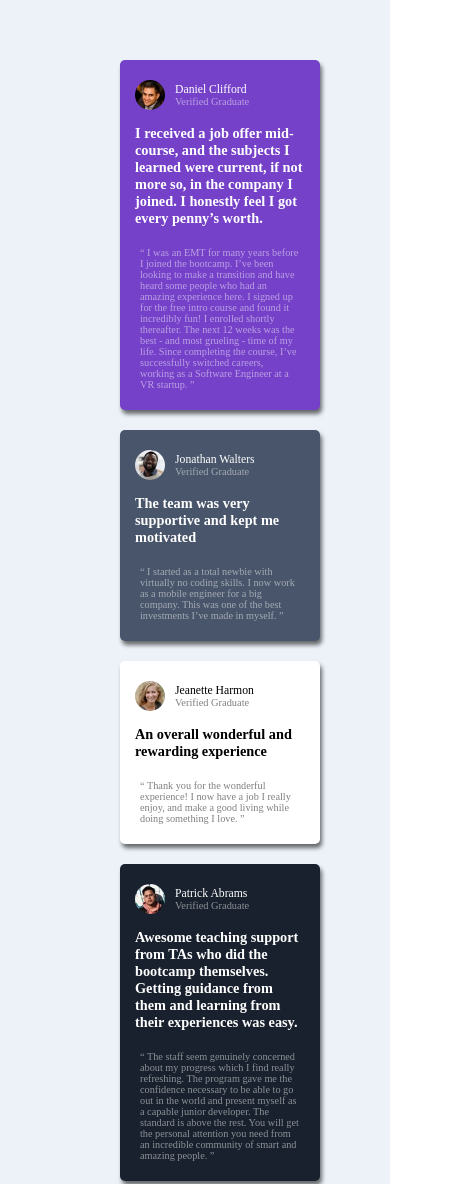
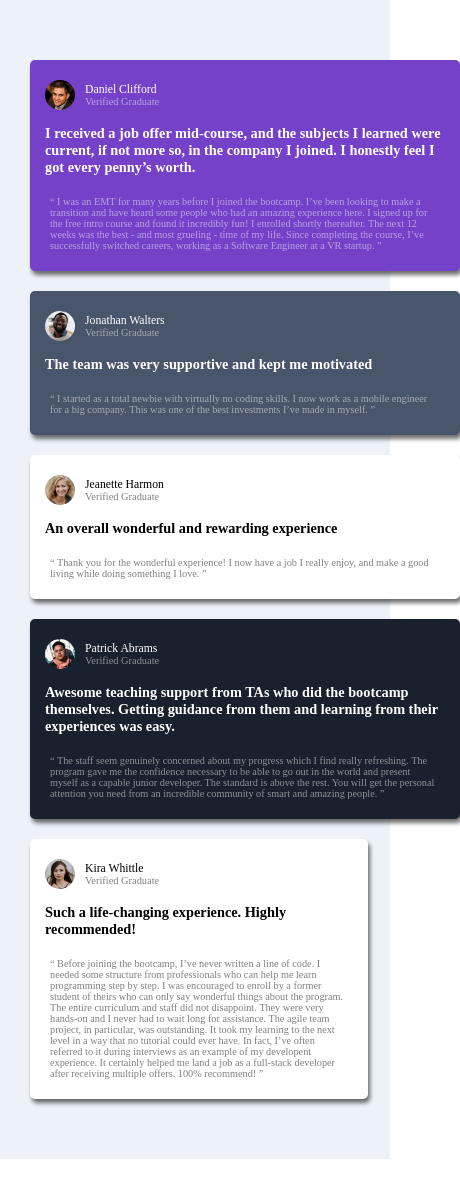
Before and after one commit to MariaWadih/First-Web-Page, a plain HTML site: page index.html in a window 390 px wide. Shown: the top 1184 px of the page, 460 px wide, since content can reach past the window. After the commit the page ends 1159 px from the top, so only its background shows below. Drawn offline with Linux system fonts and the light colour scheme.

Commit message:
Update style.css

```diff
--- a/style.css
+++ b/style.css
@@ -15,6 +15,7 @@ padding:20px;
 .left-block{
 margin:50px 5px 50px 50px;
 margin-left:10%;
+margin-bottom:40%;
 
 flex-basis:77%;
 display:flex;
@@ -22,8 +23,9 @@ flex-direction:column;
 }
 .right-block{
 margin:50px 10px 50px 5px;
-margin-right:20%;
+margin-right:10%;
 flex-basis:23%;
+margin-bottom:40%;
 
 background-color:white;
 }
@@ -98,7 +100,8 @@ img{
 @media(max-width: 576px){
      left-block,  .top, .bottom, .p1, .p2, .p3{
         flex-direction:column;
-        width:200px;
+        width:430px;
+        margin:0;
      }
    .page{
     flex-direction:column;
@@ -107,32 +110,33 @@ img{
 
     .right-block{
         flex-direction:row;
-        margin:0 5px 40px 5px;
-        margin-right:36%;
-        margin-left:21%
+        margin:0 2px 40px 10px;
+
     }
     .p1{
 
-        margin-left:50%;
-        margin-right:10%;
+        margin-left:10px;
+        margin-right:10px;
         margin-top:40px;
-        margin-bottom: 10%;
+        margin-bottom: 20px;
     }
 
     .p2{
-        margin-right: 10%;
-        margin-bottom:10%;
-        margin-left:50%;
+
+        margin-bottom:20px;
+        margin-left:10px;
+        margin-right:10px;
     }
     .p3{
-        margin-right:10%;
-        margin-left:50%;
+
+        margin-right:10px;
+        margin-left:10px;
     }
     .p4{
-        margin-top: 10%;
-        margin-right:-50%;
-        margin-bottom:10%;
-        margin-left:50%;
+        margin-top: 20px;
+        margin-right:-10px;
+        margin-bottom:20px;
+        margin-left:10px;
     }
     .left-block, .top, .bottom{
         margin:0;
```
